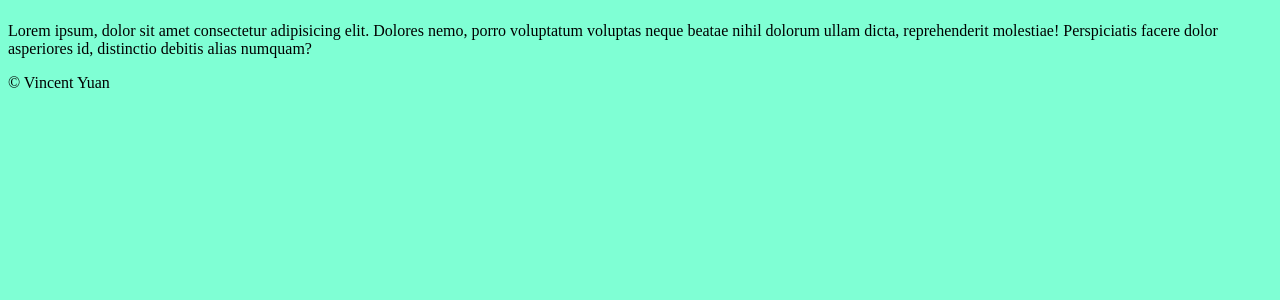
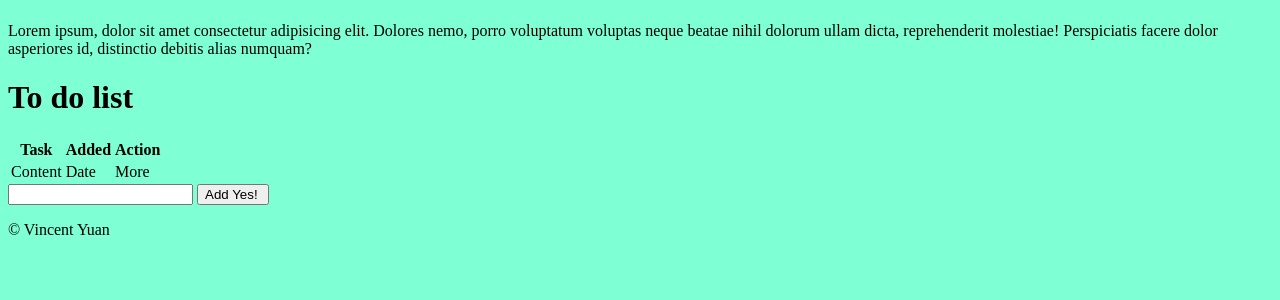
Before and after one commit to VincentYuann/Coding-Dojo, a Flask app: page / in a window 1280 px wide. Shown: the part 58-358 px from the top of the page. Run offline with Flask 3, Linux system fonts and the light colour scheme.

Commit message:
Learn basic html templates

```diff
--- a/Flask/app.py
+++ b/Flask/app.py
@@ -3,6 +3,15 @@ from flask_sqlalchemy import SQLAlchemy
 
 # My app
 app = Flask(__name__)
+app.config['SQLALCHEMY_DATABASE_URI'] = 'sqlite:///database.db'
+db = SQLAlchemy(app)
+
+class MyModel(db.Model):
+	id = db.Column(db.Integer, primary_key=True)
+	name = db.Column(db.String(80), unique=True, nullable=False)
+
+	def __repr__(self):
+		return f'<MyModel {self.name}>'
 
 # Home page route
 @app.route('/')
--- /dev/null
+++ b/Flask/templates/base.html
@@ -0,0 +1,13 @@
+<!DOCTYPE html>
+<html lang="en">
+    <head>
+        <meta charset="UTF-8">
+        <meta name="viewport" content="width=device-width, initial-scale=1.0"><meta>
+    <link rel="stylesheet" href="{{ url_for('static', filename='styles.css') }}">
+        {% block head %}{% endblock %}
+    </head>
+
+    <body>
+        {% block body %}{% endblock %}
+    </body>
+</html>
--- a/Flask/templates/index.html
+++ b/Flask/templates/index.html
@@ -1,13 +1,10 @@
-<!DOCTYPE html>
-<html lang="en">
-    <head>
-        <meta charset="UTF-8">
-        <meta name="viewport" content="width=device-width, initial-scale=1.0">
-        <title>Flask practice</title>
-        <link rel="stylesheet" href="{{url_for('static', filename='styles.css')}}">
-    </head>
+{% extends "base.html" %}
 
-    <body>
+{% block head %}
+<title>Task Add</title>
+{% endblock %}
+
+{% block body %}
 <header>
     <h1>Welcome to My Flask Project</h1>
 </header>
@@ -18,10 +15,27 @@
         porro voluptatum voluptas neque beatae nihil dolorum ullam dicta, reprehenderit
         molestiae! Perspiciatis facere dolor asperiores id, distinctio debitis alias numquam?
     </p>
+    <div class="content">
+        <h1>To do list</h1>
+        <table>
+            <tr>
+                <th>Task</th>
+                <th>Added</th>
+                <th>Action</th>
+            </tr>
+            <tr>
+                <td>Content</td>
+                <td>Date</td>
+                <td>More</td>
+            </tr>
+        </table>
+
+        <form action="">
+            <input type="text" name="content" id="content">
+            <input type="submit" value="Add Yes! " id="btn_Add">
+        </form>
+    </div>
 </main>
 
-        <footer>
-            <p>&copy; Vincent Yuan</p>
-        </footer>
-    </body>
-</html>
+<footer><p>&copy; Vincent Yuan</p></footer>
+{% endblock %}
```
Lines whose indentation alone changed are shown as unchanged.
